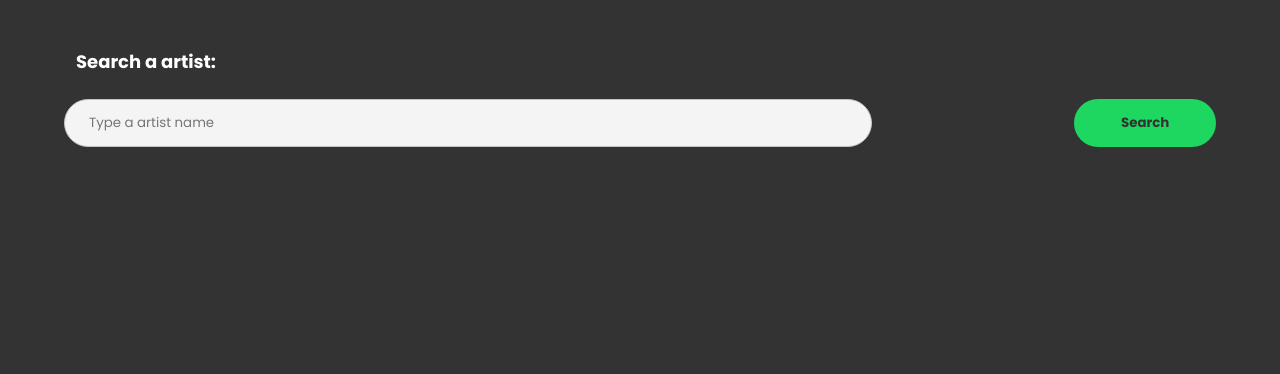
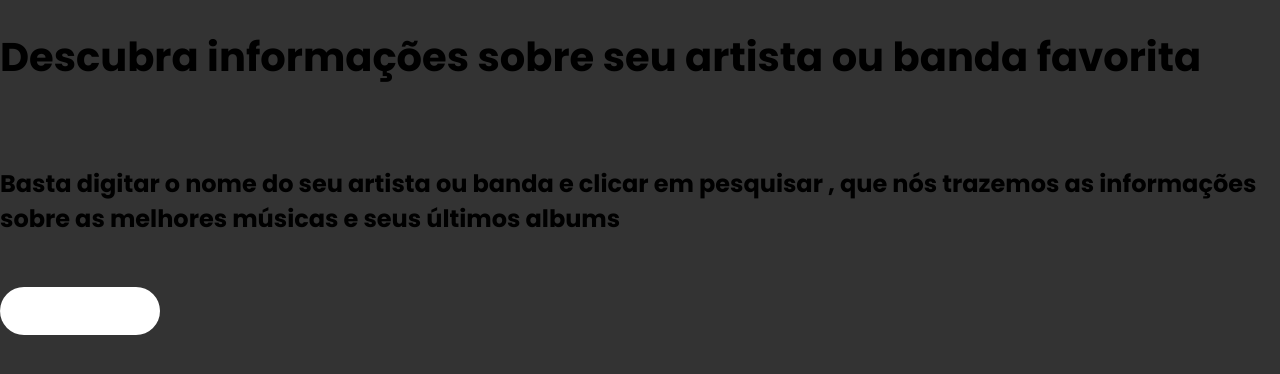
Before and after one commit to Cavalheiro-S/search-artist-info, a React (Create React App) app: page / in a window 1280 px wide. Shown: the top 374 px of the page. Built offline with nearby package versions, Linux system fonts and the light colour scheme; no server answers.

Commit message:
Add Home route

```diff
--- /dev/null
+++ b/src/routes/Home/index.jsx
@@ -0,0 +1,15 @@
+import { Button } from "components";
+import { ContainerHome, SubTitleHome, TitleHome } from "./styled";
+
+const Home = () => {
+
+    return (
+        <ContainerHome>
+            <TitleHome>Descubra informações sobre seu artista ou banda favorita</TitleHome>
+            <SubTitleHome>Basta digitar o nome do seu artista ou banda e clicar em pesquisar , que nós trazemos as informações sobre as melhores músicas e seus últimos albums</SubTitleHome>
+            <Button styles={{ alignSelf: "start" }} />
+        </ContainerHome>
+    )
+}
+
+export default Home;
--- /dev/null
+++ b/src/routes/Home/styled.jsx
@@ -0,0 +1,18 @@
+import styled from "styled-components"
+
+export const TitleHome = styled.h1`
+    font-weight: bold;
+    font-size: 40px;
+`
+
+export const SubTitleHome = styled.h2`
+    font-size: 24px;
+`
+
+export const ContainerHome = styled.div`
+    display: flex;
+    flex-direction: column;
+    justify-content: center;
+    align-items: flex-start;
+    gap: 32px
+`
--- a/src/routes/router.jsx
+++ b/src/routes/router.jsx
@@ -1,11 +1,12 @@
 import { Route, Routes, BrowserRouter } from "react-router-dom";
+import Home from "./Home";
 import Content from "./SearchScreen";
 
 const Router = () => {
     return (
         <BrowserRouter>
             <Routes>
-                <Route path="/" element={<Content/>}/>
+                <Route path="/" element={<Home/>}/>
             </Routes>
         </BrowserRouter>
     )
```
